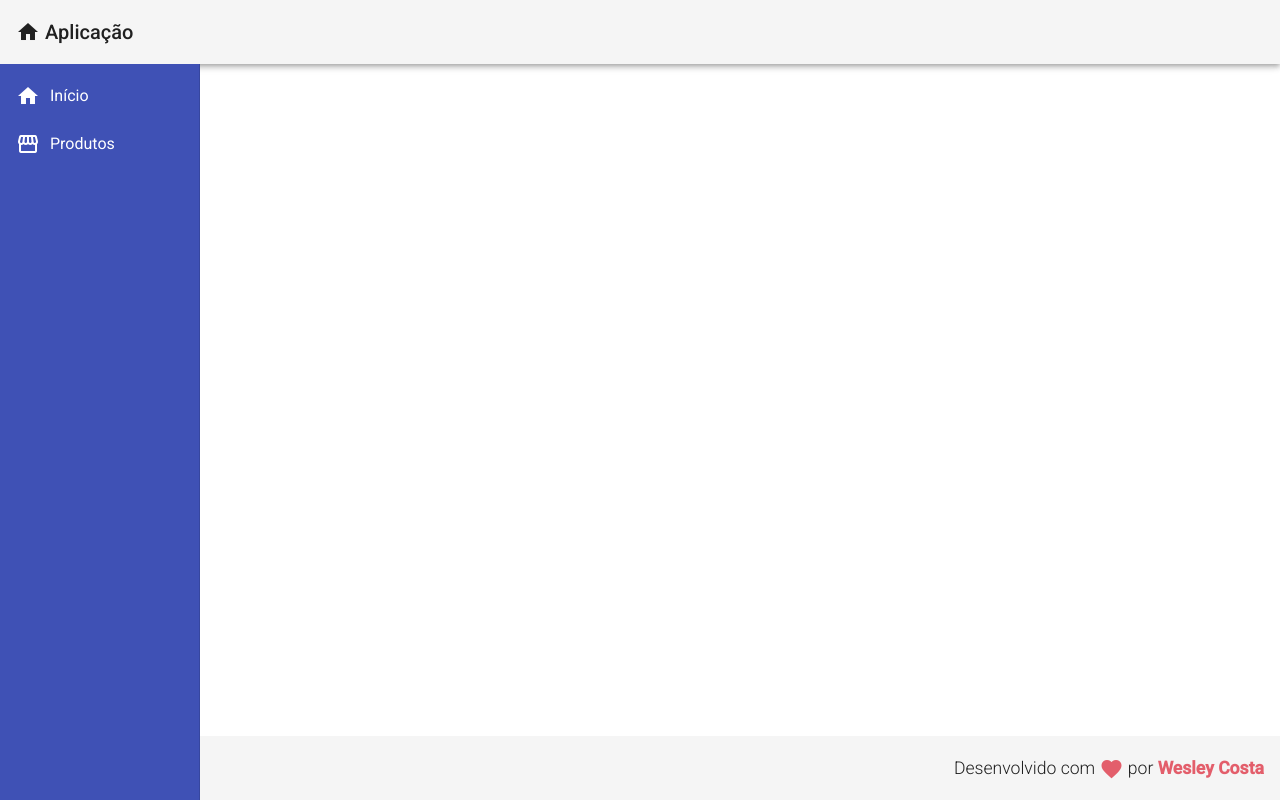
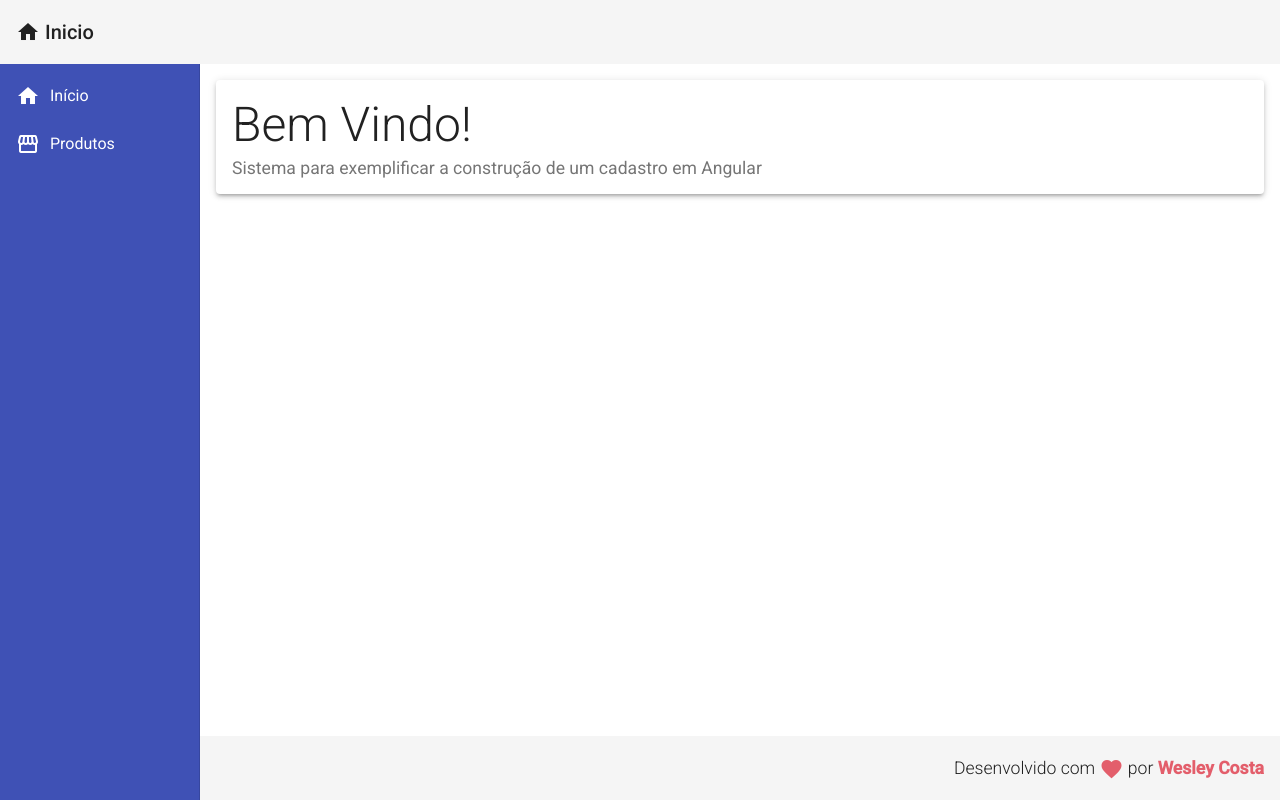
Before and after one commit to wferreiracosta/loja-angular-js, an Angular app in the folder frontend/: page / in a window 1280 px wide. Built offline with nearby package versions, Linux system fonts and the light colour scheme.

Commit message:
Implementado a home

```diff
--- a/frontend/src/app/components/template/header/header.component.html
+++ b/frontend/src/app/components/template/header/header.component.html
@@ -4,7 +4,7 @@
       <i class="material-icons">
         home
       </i>
-      Aplicação
+      Inicio
     </a>
   </span>
 </mat-toolbar>
--- a/frontend/src/app/components/template/nav/nav.component.css
+++ b/frontend/src/app/components/template/nav/nav.component.css
@@ -10,3 +10,8 @@
 .sidenav i {
   padding-right: 10px;
 }
+
+.content {
+  padding: 16px;
+  background-color: #fff;
+}
--- a/frontend/src/app/components/template/nav/nav.component.html
+++ b/frontend/src/app/components/template/nav/nav.component.html
@@ -15,4 +15,7 @@
       </a>
     </mat-nav-list>
   </mat-sidenav>
+  <mat-sidenav-content class="content">
+    <app-home></app-home>
+  </mat-sidenav-content>
 </mat-sidenav-container>
--- /dev/null
+++ b/frontend/src/app/views/home/home.component.css
@@ -0,0 +1,9 @@
+.home .title {
+  font-size: 3rem;
+  font-weight: 300;
+  line-height: 1.2;
+}
+
+.home .subtitle {
+  font-size: 1.1rem;
+}
--- /dev/null
+++ b/frontend/src/app/views/home/home.component.html
@@ -0,0 +1,8 @@
+<mat-card class="home mat-elevation-z3">
+  <mat-card-title class="title">
+    Bem Vindo!
+  </mat-card-title>
+  <mat-card-subtitle class="subtitle">
+    Sistema para exemplificar a construção de um cadastro em Angular
+  </mat-card-subtitle>
+</mat-card>
--- /dev/null
+++ b/frontend/src/app/views/home/home.component.ts
@@ -0,0 +1,15 @@
+import { Component, OnInit } from '@angular/core';
+
+@Component({
+  selector: 'app-home',
+  templateUrl: './home.component.html',
+  styleUrls: ['./home.component.css']
+})
+export class HomeComponent implements OnInit {
+
+  constructor() { }
+
+  ngOnInit(): void {
+  }
+
+}
```
Also changed, not shown: frontend/src/app/app.module.ts (+6 -5 lines), 1 other file (tests, documents, lock files or other folders).
